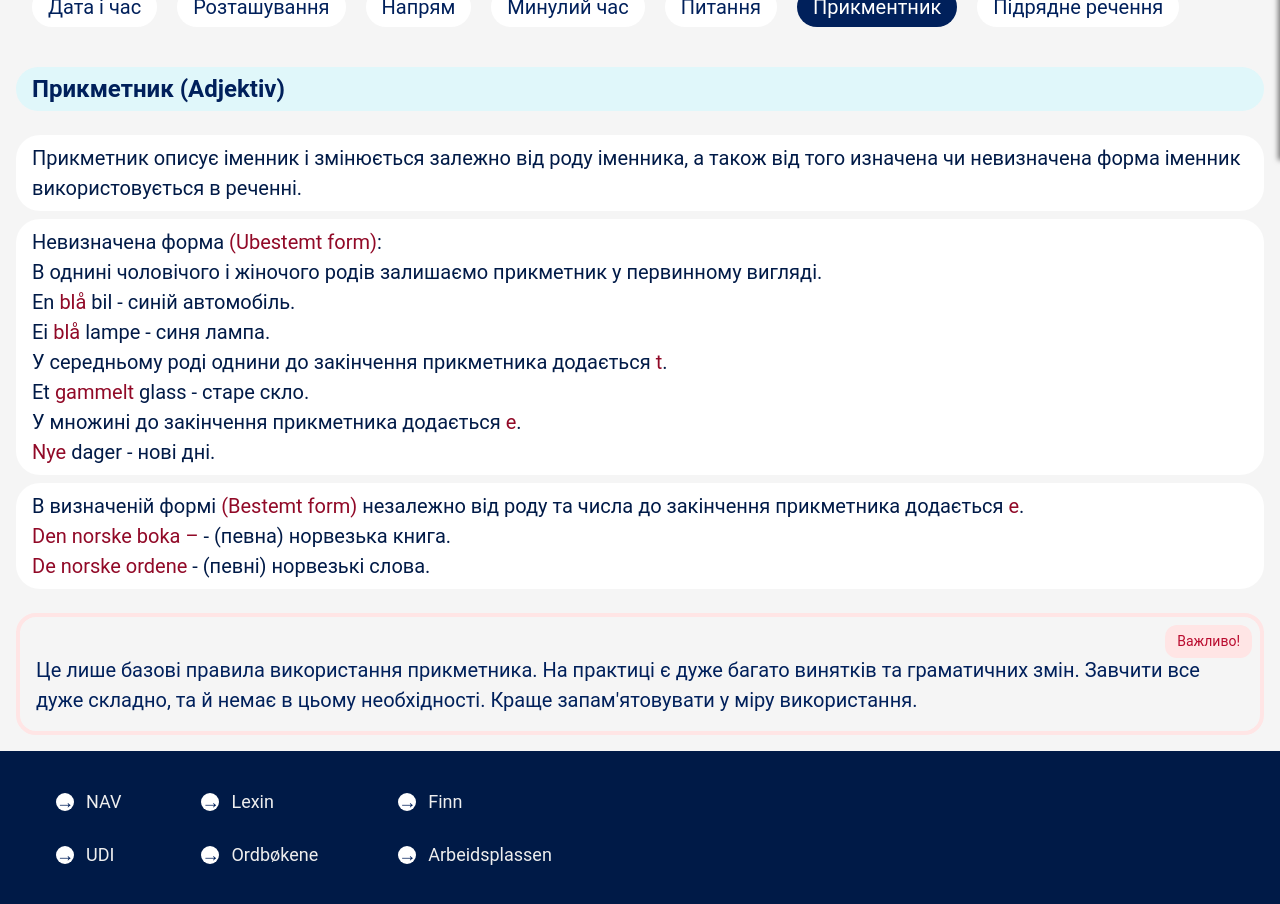
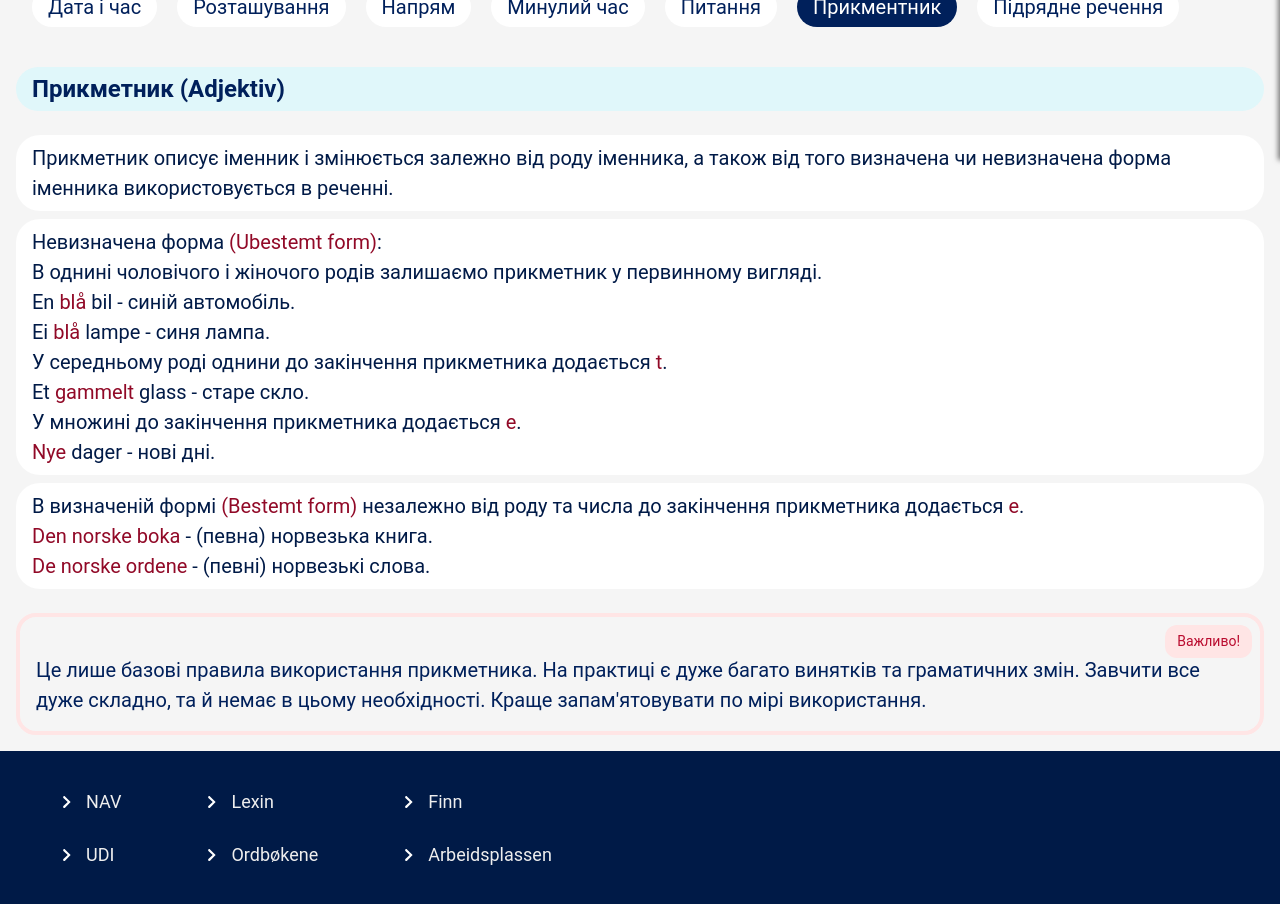
Before and after one commit to dmkomur/nu-frontend, a React (Vite) app: page /grammar/adjective in a window 1280 px wide. Shown: the part 640-1544 px from the top of the page. Built offline with nearby package versions, Linux system fonts and the light colour scheme.

Commit message:
fix: grammar

```diff
--- a/src/components/Footer/Footer.jsx
+++ b/src/components/Footer/Footer.jsx
@@ -5,6 +5,7 @@ import {
 } from "./Footer.styled";
 import Container from "../common/container/Container";
 import { StyledFooterLinkList } from "./Footer.styled";
+import UpArrowSvg from "../../components/common/svg/UpArrowSvg";
 
 const Footer = () => {
     return (
@@ -18,7 +19,7 @@ const Footer = () => {
                                 rel="noopener noreferrer"
                                 target="_blank"
                             >
-                                NAV
+                                <UpArrowSvg /> NAV
                             </StyledFooterLink>
                         </li>
                         <li>
@@ -27,7 +28,7 @@ const Footer = () => {
                                 rel="noopener noreferrer"
                                 target="_blank"
                             >
-                                UDI
+                                <UpArrowSvg /> UDI
                             </StyledFooterLink>
                         </li>
                     </StyledFooterLinkList>
@@ -38,7 +39,7 @@ const Footer = () => {
                                 rel="noopener noreferrer"
                                 target="_blank"
                             >
-                                Lexin
+                                <UpArrowSvg /> Lexin
                             </StyledFooterLink>
                         </li>
                         <li>
@@ -47,7 +48,7 @@ const Footer = () => {
                                 rel="noopener noreferrer"
                                 target="_blank"
                             >
-                                Ordbøkene
+                                <UpArrowSvg /> Ordbøkene
                             </StyledFooterLink>
                         </li>
                     </StyledFooterLinkList>
@@ -58,7 +59,7 @@ const Footer = () => {
                                 rel="noopener noreferrer"
                                 target="_blank"
                             >
-                                Finn
+                                <UpArrowSvg /> Finn
                             </StyledFooterLink>
                         </li>
                         <li>
@@ -67,7 +68,7 @@ const Footer = () => {
                                 rel="noopener noreferrer"
                                 target="_blank"
                             >
-                                Arbeidsplassen
+                                <UpArrowSvg /> Arbeidsplassen
                             </StyledFooterLink>
                         </li>
                     </StyledFooterLinkList>
--- a/src/components/Footer/Footer.styled.js
+++ b/src/components/Footer/Footer.styled.js
@@ -19,26 +19,19 @@ export const StyledFooterLink = styled.a`
     &:hover {
         color: ${materialPalette.secondary};
         transition: all ease-out 300ms;
-        &::before {
-            background-color: ${materialPalette.secondary};
-            color: white;
+        svg {
+            fill: ${materialPalette.secondary};
         }
     }
 
-    &::before {
-        content: "→";
+    svg {
         position: absolute;
         left: 0;
-        font-size: 18px;
-        color: ${materialPalette.primary}; /* Синий цвет для символа ">" */
         width: 18px;
         height: 18px;
-        background-color: ${materialPalette.onSecondary};
-        border-radius: 50%;
-        display: flex;
-        align-items: center;
-        justify-content: center;
+        fill: ${materialPalette.onSecondary}; /* Цвет SVG стрелки */
         transition: all ease-out 300ms;
+        transform: rotate(90deg);
     }
 `;
 
--- a/src/components/Rules/RuleAdjective/RuleAdjective.jsx
+++ b/src/components/Rules/RuleAdjective/RuleAdjective.jsx
@@ -12,8 +12,8 @@ const RuleAdjective = () => {
             <StyledRuleHeader>Прикметник (Adjektiv)</StyledRuleHeader>
             <StyledRuleDescription>
                 Прикметник описує іменник і змінюється залежно від роду
-                іменника, а також від того изначена чи невизначена форма іменник
-                використовується в реченні.
+                іменника, а також від того визначена чи невизначена форма
+                іменника використовується в реченні.
             </StyledRuleDescription>
             <StyledRuleDescription>
                 Невизначена форма <span>(Ubestemt form)</span>:
@@ -35,7 +35,7 @@ const RuleAdjective = () => {
                 роду та числа до закінчення прикметника додається <span>e</span>
                 .
                 <br />
-                <span>Den norske boka –</span> - (певна) норвезька книга.
+                <span>Den norske boka</span> - (певна) норвезька книга.
                 <br />
                 <span>De norske ordene</span> - (певні) норвезькі слова.
             </StyledRuleDescription>
@@ -44,7 +44,7 @@ const RuleAdjective = () => {
                 <StyledAlertLabel>Важливо!</StyledAlertLabel>Це лише базові
                 правила використання прикметника. На практиці є дуже багато
                 винятків та граматичних змін. Завчити все дуже складно, та й
-                немає в цьому необхідності. Краще запам'ятовувати у міру
+                немає в цьому необхідності. Краще запам'ятовувати по мірі
                 використання.
             </StyledAlert>
         </StyledRuleWrapper>
--- a/src/components/Rules/RuleLocation/RuleLocation.jsx
+++ b/src/components/Rules/RuleLocation/RuleLocation.jsx
@@ -27,8 +27,8 @@ const RuleLocation = () => {
                 <span>På</span> - На.{" "}
                 <i>Приклад: "Bok på bordet" ("Книжка на столі").</i>
                 <br />
-                <span>Ved siden av</span> - Поруч з. (дуже близько - як яйця в
-                лотку){" "}
+                <span>Ved siden av</span> - Поруч з (дуже близько - як яйця в
+                лотку).{" "}
                 <i>
                     Приклад: "Melk og agurk ved siden av toalettpapir" ("Молоко
                     та огірки поруч із туалетним папером").
--- a/src/components/Rules/RuleModal/RuleModal.jsx
+++ b/src/components/Rules/RuleModal/RuleModal.jsx
@@ -52,7 +52,7 @@ const RuleModal = () => {
                 </i>
             </StyledRuleDescription>
             <StyledRuleDescription>
-                <span>Skal</span> - план зробити щось, майбутній час.
+                <span>Skal</span> - план зробити щось, буду, майбутній час.
                 <i>
                     {" "}
                     Наприклад: "Dere skal leie leilighet neste år" ("Ви будете
--- a/src/components/Rules/RuleNouns/RuleNouns.jsx
+++ b/src/components/Rules/RuleNouns/RuleNouns.jsx
@@ -97,7 +97,7 @@ const RuleNouns = () => {
                 <span>Er</span> до іменника.{" "}
                 <i>
                     Приклади: "to hunder" ("якісь два песика"), "to lamper"
-                    ("якісь дві лампи"), "to epler" ("якісь двв а яблука").
+                    ("якісь дві лампи"), "to epler" ("якісь два яблука").
                 </i>
                 <br />
                 <span>Множина означена форма</span> - додаємо закінчення{" "}
--- a/src/components/Rules/RulePast/RulePast.jsx
+++ b/src/components/Rules/RulePast/RulePast.jsx
@@ -52,7 +52,7 @@ const RulePast = () => {
             <StyledAlert>
                 Дієслів дуже багато і їх дуже важливо вчити, притому вчити
                 бажано відразу всі форми: інфінітив - теперішній час - минулий
-                час - теперішній здійснене.
+                час - теперішній здійснений час.
                 <i> å spille - spiller - spilte - har spilt</i>.
             </StyledAlert>
             <StyledRuleDescription>
--- a/src/components/Rules/RuleSentences/RuleSentences.jsx
+++ b/src/components/Rules/RuleSentences/RuleSentences.jsx
@@ -42,14 +42,14 @@ const RuleSentences = () => {
                 . "Norsk" ("Норвезьку мову") - це і є об'єкт у нашому реченні.
             </StyledRuleDescription>
             <StyledRuleDescription>
-                Якщо нам потрібно поставити показник часу або якусь іншу
-                інформацію на перше місце в реченні, то <span>дієслово</span>{" "}
-                все одно залишається на <span>першому місці</span>, а суб'єк
-                буде розташований за ним.
+                Якщо нам потрібно поставити показник часу або вказати місцу або
+                якусь іншу інформацію <span>(adverbial)</span> на перше місце в
+                реченні, то <span>дієслово</span> все одно залишається на{" "}
+                <span>першому місці</span>, а суб'єк буде розташований за ним.
                 <br />
                 <i>
                     Наприклад: "Nå <span>ser</span> jeg på TV" ("Зараз дивлюсь{" "}
-                    <span>я</span>тв")
+                    <span>я</span> тв")
                 </i>
                 .
             </StyledRuleDescription>
```
Also changed, not shown: src/components/Rules/RuleLeddsetning/RuleLeddsetning.jsx (+26 -25 lines).
